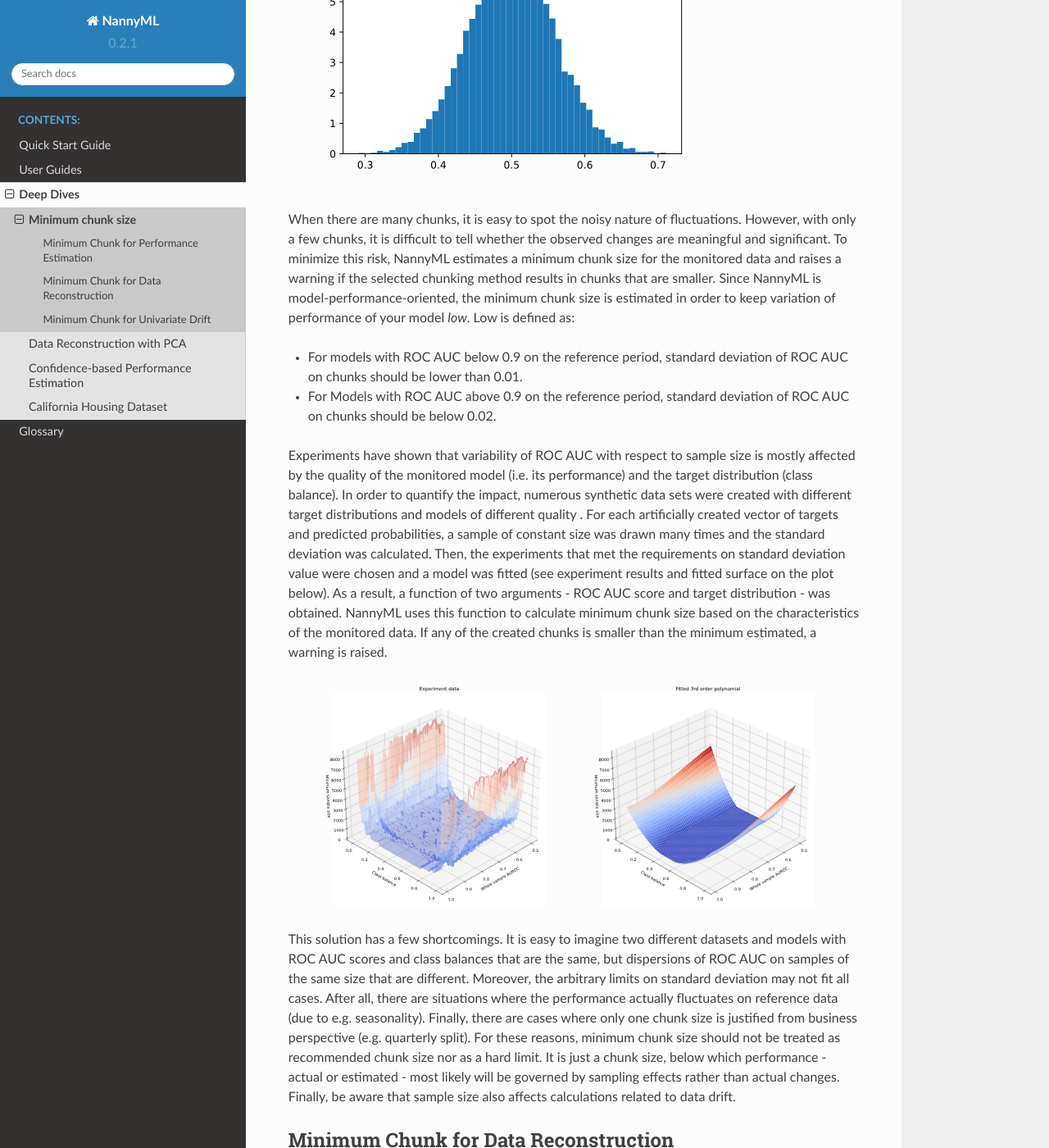
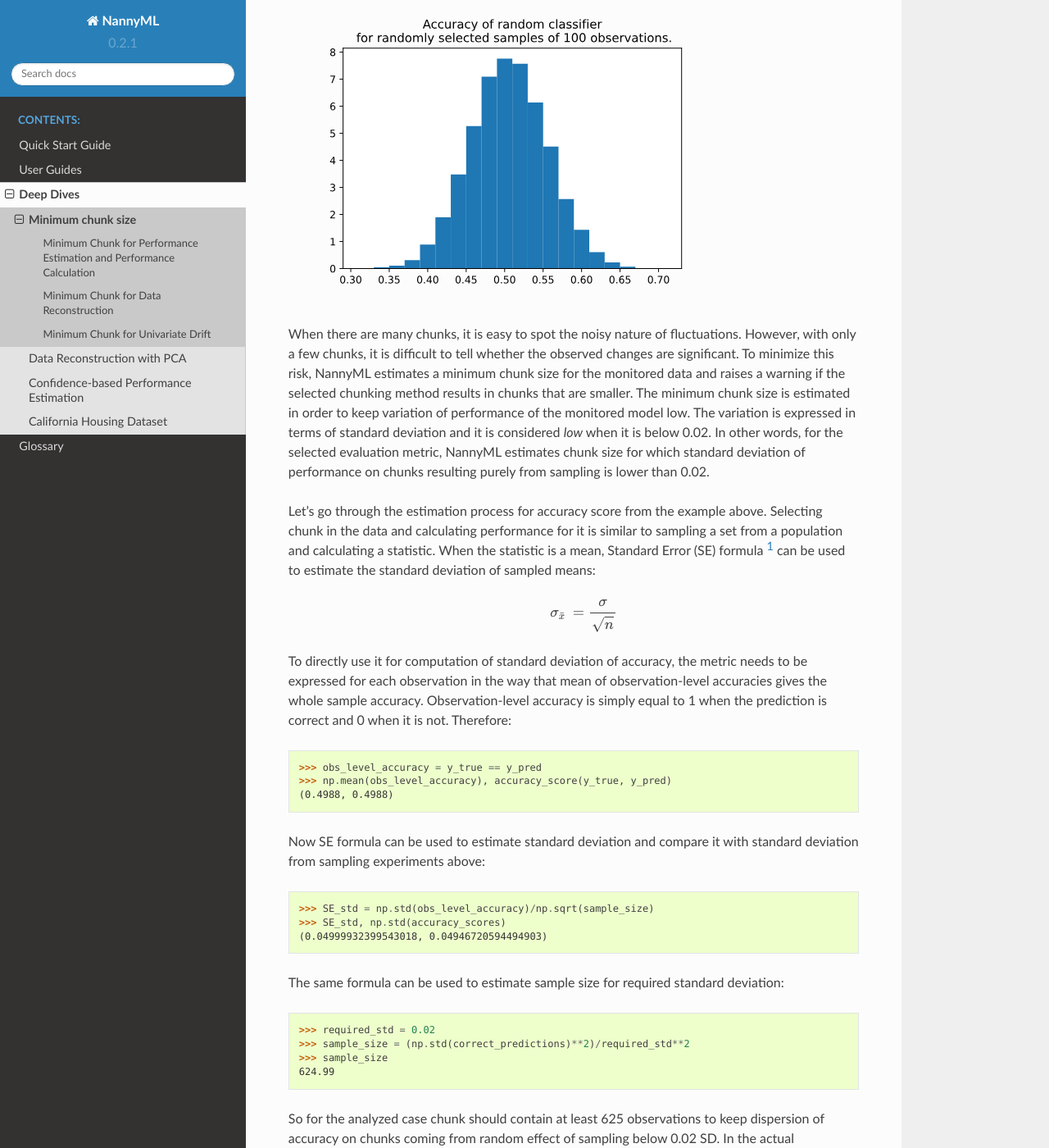
Before and after one commit to NannyML/nannyml, a Sphinx documentation site: the page built from docs/deep_dive/minimum_chunk_size.rst, in a window 1280 px wide and 1400 px high, scrolled down 1038 px. Shown: the whole window at 82% size. Built offline with Sphinx 7.4.7 and the Read the Docs theme 2.0.0, drawn with Linux system fonts in a browser that asks for light colours; pages that are not in the unit, such as notebooks, are missing from menus; some of the changed text lies outside the part shown.

Commit message:
Document min chunk size calc (#50)
* update docs on minimum chunk size

* update title

```diff
--- a/docs/deep_dive/minimum_chunk_size.rst
+++ b/docs/deep_dive/minimum_chunk_size.rst
@@ -15,55 +15,104 @@
 In this case NannyML will issue a warning. The user can then chose to ignore it and continue or use a chunking
 method that will result in bigger chunks.
 
-Minimum Chunk for Performance Estimation
-========================================
+Minimum Chunk for Performance Estimation and Performance Calculation
+====================================================================
 
 When the chunk size is small
 **what looks like a significant drop in performance of the monitored model may be only a sampling effect**.
 To better understand that, have a look at the histogram below.
-It shows dispersion of ROC AUC for a random model predicting a random binary target (which by definition should be 0.5) for
-a sample of 100 observations. It is not uncommon to get ROC AUC of 0.65 for some samples.
+It shows dispersion of accuracy for a random model predicting a random binary target (which by definition should be 0.5)
+for a sample of 100 observations. It is not uncommon to get accuracy of 0.6 for some samples. The effect is even
+stronger for more complex metrics like AUROC.
 
 .. code-block:: python
 
     >>> import numpy as np
     >>> import matplotlib.pyplot as plt
-    >>> from sklearn.metrics import roc_auc_score
+    >>> from sklearn.metrics import accuracy_score
     >>>
     >>> sample_size = 100
-    >>> roc_aucs = []
+    >>> dataset_size = 10_000
+    >>> # random model
+    >>> y_true = np.random.binomial(1, 0.5, dataset_size)
+    >>> y_pred = np.random.binomial(1, 0.5, dataset_size)
+    >>> accuracy_scores = []
     >>>
     >>> for experiment in range(10_000):
-    >>>     y_trues = np.random.binomial(1, 0.5, sample_size) # balanced dataset
-    >>>     y_pred_probas = np.random.beta(0.5,0.5, sample_size) # beta distribution of y_pred_proba
-    >>>     roc_aucs.append(roc_auc_score(y_trues, y_pred_probas))
+    >>>     subset_indexes = np.random.choice(dataset_size, sample_size, replace=False) # get random indexes
+    >>>     y_true_subset = y_true[subset_indexes]
+    >>>     y_pred_subset = y_pred[subset_indexes]
+    >>>     accuracy_scores.append(accuracy_score(y_true_subset, y_pred_subset))
     >>>
-    >>> plt.hist(roc_aucs, bins=50, density=True)
-    >>> plt.title("ROC AUC of random classifier\n for randomly selected samples of 100 observations.");
+    >>> plt.hist(accuracy_scores, bins=20, density=True)
+    >>> plt.title("Accuracy of random classifier\n for randomly selected samples of 100 observations.");
 
-.. image:: ../_static/deep_dive_data_chunks_stability_of_ROC_AUC.svg
+.. image:: ../_static/deep_dive_data_chunks_stability_of_accuracy.svg
     :width: 400pt
 
 When there are many chunks, it is easy to spot the noisy nature of fluctuations. However, with only a few chunks, it
-is difficult to tell whether the observed changes are meaningful and significant. To minimize this risk, NannyML
+is difficult to tell whether the observed changes are significant. To minimize this risk, NannyML
 estimates a minimum chunk size for the monitored data and raises a warning if the selected chunking method results in
-chunks that are smaller. Since NannyML is model-performance-oriented, the minimum chunk size is estimated in order to keep variation of performance of your model *low*. Low is defined as:
+chunks that are smaller. The minimum chunk size is estimated in order to
+keep variation of performance of the monitored model low. The variation is expressed in terms of standard deviation and
+it is considered *low* when it is below 0.02. In other words, for the selected evaluation metric, NannyML
+estimates chunk size for which standard deviation of performance on chunks resulting purely from sampling is lower
+than 0.02.
 
-- For models with ROC AUC below 0.9 on the reference period, standard deviation of ROC AUC on chunks should be lower than 0.01.
-- For Models with ROC AUC above 0.9 on the reference period, standard deviation of ROC AUC on chunks should be below 0.02.
+Let's go through the estimation process for accuracy score from the example above. Selecting chunk in the data and
+calculating performance for it is similar to sampling a set from a population and calculating a statistic. When
+the statistic is a mean, Standard Error (SE) formula [1]_ can be used to estimate the standard deviation of sampled
+means:
 
-Experiments have shown that variability of ROC AUC with respect to sample size is mostly affected by the quality of
-the monitored model (i.e. its performance) and the target distribution (class balance). In order to quantify the
-impact, numerous synthetic data sets were created with different target distributions and models of different quality
-. For each artificially created vector of targets and predicted probabilities, a sample of constant size was drawn
-many times and the standard deviation was calculated. Then, the experiments that met the requirements on standard deviation value were chosen and a model was fitted (see experiment results and fitted surface on the plot below). As a result, a function of two arguments - ROC AUC score and target distribution - was obtained. NannyML uses this function to calculate minimum chunk size based on the characteristics of the monitored data. If any of the created chunks is smaller than the minimum estimated, a warning is raised.
+    .. math::
+        {\sigma }_{\bar {x}}\ ={\frac {\sigma }{\sqrt {n}}}
 
-.. image:: ../_static/deep_dive_data_chunks_minimum_chunk_size.svg
-    :width: 800pt
+To directly use it for computation of standard deviation of accuracy, the metric needs to be expressed for each
+observation in the way that mean of observation-level accuracies gives the whole sample accuracy. Observation-level
+accuracy is simply equal to 1 when the prediction is correct and 0 when it is not. Therefore:
 
-This solution has a few shortcomings. It is easy to imagine two different datasets and models with ROC AUC scores and
-class balances that are the same, but dispersions of ROC AUC on samples of the same size that are different. Moreover, the arbitrary limits on standard deviation may not fit all cases. After all, there are situations where the performance actually fluctuates on reference data (due to e.g. seasonality). Finally, there are cases where only one chunk size is justified from business perspective (e.g. quarterly split). For these reasons, minimum chunk size should not be treated as recommended chunk size nor as a hard limit. It is just a chunk size, below which performance - actual or estimated - most likely will be governed by sampling effects rather than actual changes. Finally, be aware that sample size also affects calculations related to data drift.
+.. code-block:: python
 
+    >>> obs_level_accuracy = y_true == y_pred
+    >>> np.mean(obs_level_accuracy), accuracy_score(y_true, y_pred)
+    (0.4988, 0.4988)
+
+Now SE formula can be used to estimate standard deviation and compare it with standard deviation from sampling
+experiments
+above:
+
+.. code-block:: python
+
+    >>> SE_std = np.std(obs_level_accuracy)/np.sqrt(sample_size)
+    >>> SE_std, np.std(accuracy_scores)
+    (0.04999932399543018, 0.04946720594494903)
+
+The same formula can be used to estimate sample size for required standard deviation:
+
+.. code-block:: python
+
+    >>> required_std = 0.02
+    >>> sample_size = (np.std(correct_predictions)**2)/required_std**2
+    >>> sample_size
+    624.99
+
+So for the analyzed case chunk should contain at least 625 observations to keep dispersion of
+accuracy on chunks coming from random effect of sampling below 0.02 SD. In the actual implementation the final value
+is rounded to full hundredths and limited from the bottom to 300.
+
+Generally SE formula gives the exact value when:
+
+    * standard deviation of the population is known,
+    * samples are statistically independent.
+
+Both of these requirements are in fact violated. When data is split into chunks it is not sampled from population -
+it comes from a finite set. Therefore standard deviation of **population** is unknown. Moreover, chunks are not
+independent - observations in chunks are selected chronologically, not randomly. They are drawn *without replacement* (the same observation
+cannot be selected twice). Nevertheless, this approach provides estimation with good enough precision for our use
+case while keeping the computation time very low.
+
+Estimation of minimum chunk size for other metrics, such as AUROC, precision, recall etc. is performed in similar
+manner.
 
 Minimum Chunk for Data Reconstruction
 =====================================
@@ -86,3 +135,8 @@
 the recommended minimum chunk size is 500. It is a rule of thumb
 choice that should cover most common cases. A better suggestion could be derived by inspecting the data used
 for Univariate Drift detection but at the cost of increased computation time.
+
+
+**References**
+
+.. [1] https://en.wikipedia.org/wiki/Standard_error
```
Also changed, not shown: docs/_static/deep_dive_data_chunks_stability_of_ROC_AUC.svg (deleted), docs/_static/deep_dive_data_chunks_stability_of_accuracy.svg (added).
